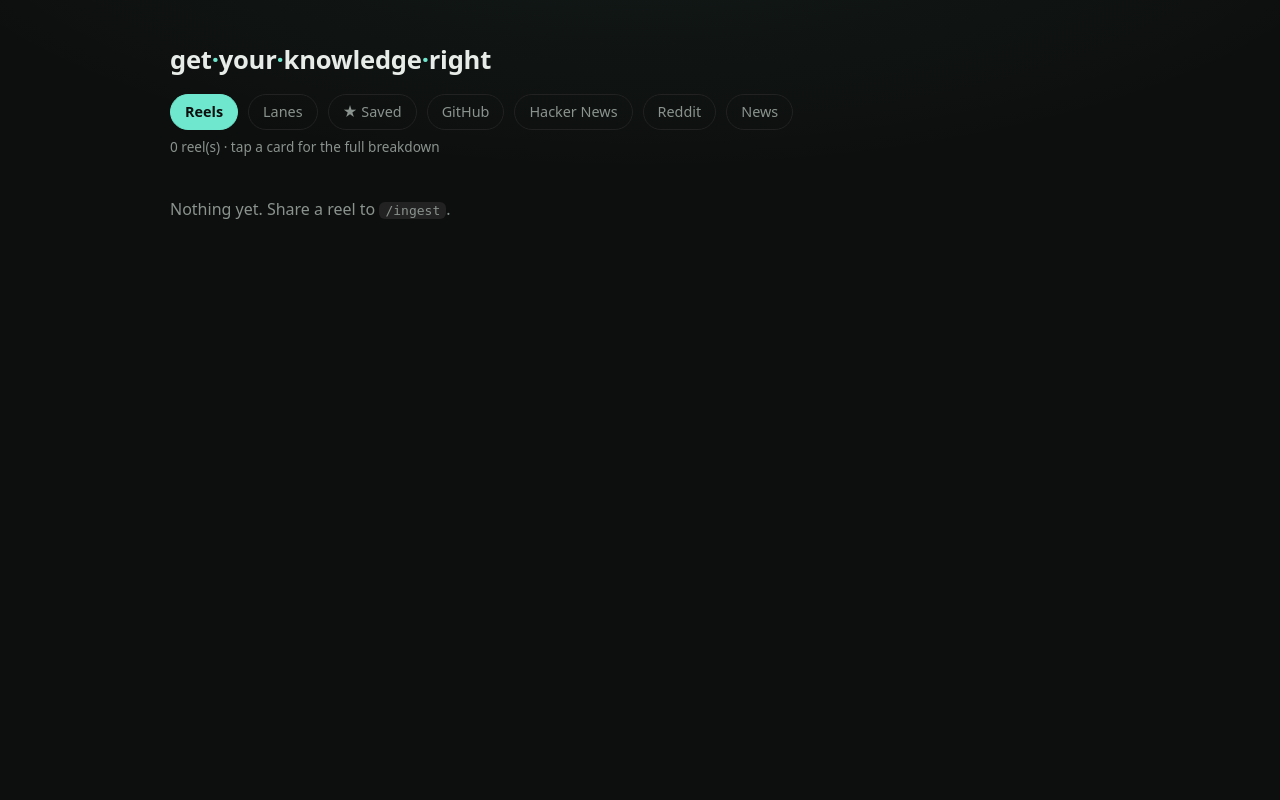
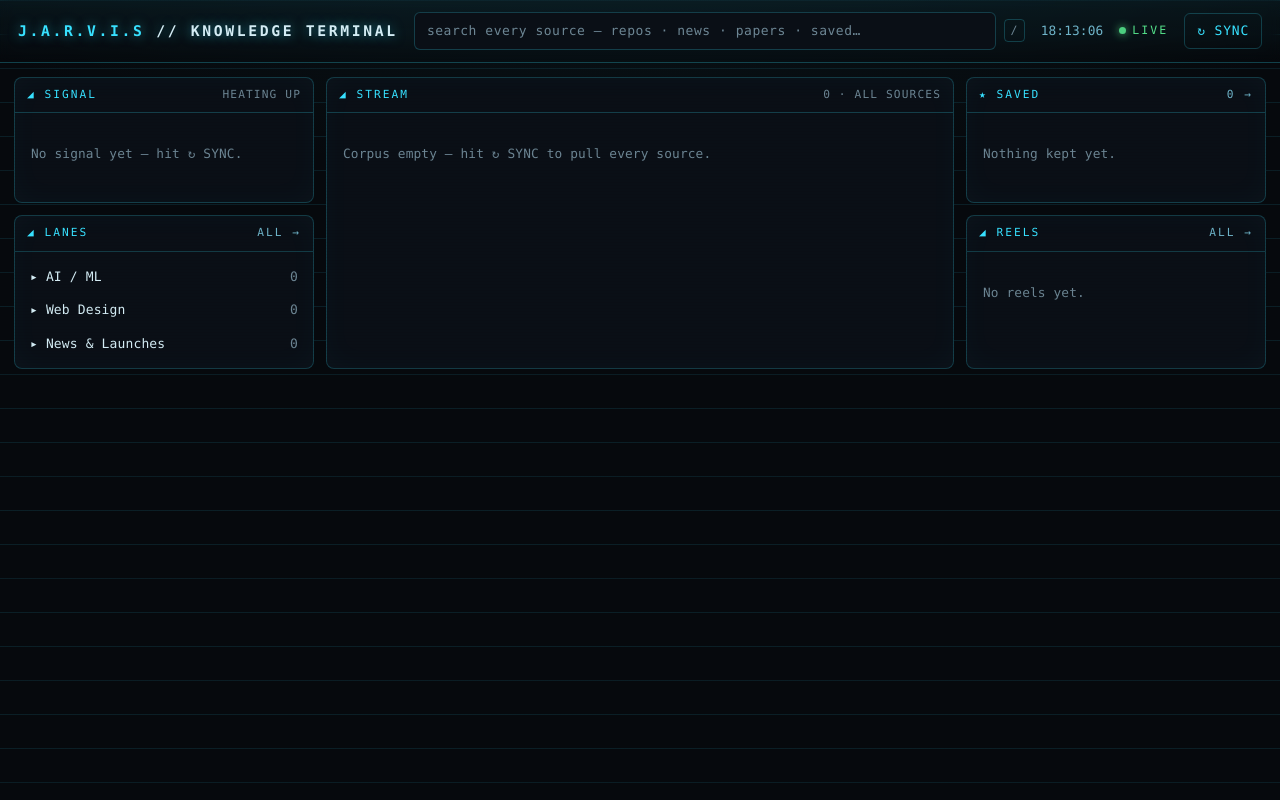
Before and after one commit to kartikdubeycoded/getyour-kb-right, a FastAPI app: page / in a window 1280 px wide. Run offline with FastAPI, Linux system fonts and the light colour scheme; data that the repository does not hold is empty; some libraries are stand-ins or nearby versions.

Commit message:
feat: JARVIS command-center home (terminal skin, step 1 of UI rebuild)
Pivot from the magazine direction. New home / is a dense command center: one screen
showing Signal (what's heating up, as glowing bars) · Lanes (with live counts) ·
Stream (newest across every source, timestamped) · Saved · Reels.

- static/terminal.css: isolated JARVIS design system — near-black + cyan glow,
  monospace, scanlines, faint grid, HUD top bar with clock + ⌘/ search + ↻ SYNC.
  Only terminal.html links it, so the existing tabbed pages are untouched.
- terminal.html: standalone command-center layout (CSS grid of panels).
- main.py: / -> command center; reels gallery moved to /reels.
- base.html: ◆ Terminal + Reels nav entries.
- tests updated for the / -> /reels move. 91 tests, ruff clean.

Step 2 will reskin the tab/detail pages to match. The old tabs still work meanwhile.

Co-Authored-By: Claude Opus 4.8 <noreply@anthropic.com>

```diff
--- a/app/main.py
+++ b/app/main.py
@@ -99,11 +99,38 @@ def thumb(reel_id: int) -> FileResponse:
 
 
 @app.get("/", response_class=HTMLResponse)
-def dashboard(request: Request) -> HTMLResponse:
-    """Render processed reels, newest first."""
+def home(request: Request) -> HTMLResponse:
+    """The command center: signal + lanes + a live stream across every source + saved + reels,
+    all on one screen (the JARVIS terminal)."""
+    profile = load_profile()
+    corpus = store.list_all_radar()
+    avoid = lanes.avoid_terms(profile)
+    lane_rows = [
+        {"idx": idx, "name": name,
+         "count": len(lanes.curate(corpus, topics, limit=500, avoid=avoid))}
+        for idx, (name, topics) in enumerate(lanes.lanes_from_profile(profile))
+    ]
+    signal = lanes.pulse(corpus, profile, top=8)
+    smax = max((s["mentions"] for s in signal), default=1) or 1
+    for s in signal:
+        s["pct"] = max(8, round(s["mentions"] / smax * 100))  # min 8% so the bar is always visible
     return templates.TemplateResponse(
-        request, "dashboard.html", {"reels": store.list_recent()}
+        request,
+        "terminal.html",
+        {
+            "signal": signal,
+            "lanes": lane_rows,
+            "stream": corpus[:40],
+            "saved": store.list_saved(),
+            "reels": store.list_recent(limit=8),
+        },
     )
+
+
+@app.get("/reels", response_class=HTMLResponse)
+def reels_dashboard(request: Request) -> HTMLResponse:
+    """The reels gallery, newest first."""
+    return templates.TemplateResponse(request, "dashboard.html", {"reels": store.list_recent()})
 
 
 @app.get("/github", response_class=HTMLResponse)
--- a/app/templates/base.html
+++ b/app/templates/base.html
@@ -10,7 +10,8 @@
   <header>
     <h1>get<span>&middot;</span>your<span>&middot;</span>knowledge<span>&middot;</span>right</h1>
     <nav class="tabs">
-      <a class="tab{% if active_tab == 'reels' %} active{% endif %}" href="/">Reels</a>
+      <a class="tab{% if active_tab == 'home' %} active{% endif %}" href="/">◆ Terminal</a>
+      <a class="tab{% if active_tab == 'reels' %} active{% endif %}" href="/reels">Reels</a>
       <a class="tab{% if active_tab == 'lanes' %} active{% endif %}" href="/lanes">Lanes</a>
       <a class="tab{% if active_tab == 'saved' %} active{% endif %}" href="/saved">&#9733; Saved</a>
       <a class="tab{% if active_tab == 'github' %} active{% endif %}" href="/github">GitHub</a>
--- /dev/null
+++ b/app/templates/terminal.html
@@ -0,0 +1,105 @@
+<!DOCTYPE html>
+<html lang="en">
+<head>
+  <meta charset="utf-8" />
+  <meta name="viewport" content="width=device-width, initial-scale=1" />
+  <title>J.A.R.V.I.S · knowledge terminal</title>
+  <link rel="stylesheet" href="/static/terminal.css" />
+</head>
+<body>
+  <header class="hud">
+    <span class="brand">J.A.R.V.I.S<b> // KNOWLEDGE TERMINAL</b></span>
+    <form class="search" method="get" action="/search">
+      <input id="q" type="search" name="q" placeholder="search every source — repos · news · papers · saved…" autocomplete="off" />
+      <span class="kbd">/</span>
+    </form>
+    <span class="clock" id="clock">--:--:--</span>
+    <span class="live">LIVE</span>
+    <form class="inline" method="post" action="/refresh-all">
+      <button class="refresh" type="submit">↻ SYNC</button>
+    </form>
+  </header>
+
+  <main class="terminal">
+    <!-- SIGNAL -->
+    <section class="panel signal">
+      <div class="panel-h"><span>◢ Signal</span><span class="n">heating up</span></div>
+      <div class="panel-body">
+        {% if not signal %}<p class="empty">No signal yet — hit ↻ SYNC.</p>{% endif %}
+        {% for s in signal %}
+        <a class="sig-row" href="/search?q={{ s.topic | urlencode }}">
+          <span class="lab">{{ s.topic }}</span>
+          <span class="sig-bar"><span style="width: {{ s.pct }}%"></span></span>
+          <span class="v">{{ s.mentions }}</span>
+        </a>
+        {% endfor %}
+      </div>
+    </section>
+
+    <!-- STREAM -->
+    <section class="panel stream">
+      <div class="panel-h"><span>◢ Stream</span><span class="n">{{ stream|length }} · all sources</span></div>
+      <div class="panel-body">
+        {% if not stream %}<p class="empty">Corpus empty — hit ↻ SYNC to pull every source.</p>{% endif %}
+        {% for item in stream %}
+        <a class="row" {% if item.source == 'github' %}href="/github/{{ item.id }}"{% else %}href="{{ item.url }}" target="_blank" rel="noopener"{% endif %}>
+          <span class="time">{{ item.created_at.strftime('%H:%M') }}</span>
+          <span class="src {{ item.source }}">{{ item.source }}</span>
+          <span class="t">{{ item.title }}</span>
+        </a>
+        {% endfor %}
+      </div>
+    </section>
+
+    <!-- LANES -->
+    <section class="panel lanes">
+      <div class="panel-h"><span>◢ Lanes</span><a href="/lanes">all →</a></div>
+      <div class="panel-body">
+        {% for lane in lanes %}
+        <a class="lane-row" href="/lane/{{ lane.idx }}">
+          <span>▸ {{ lane.name }}</span>
+          <span class="c {% if not lane.count %}zero{% endif %}">{{ lane.count }}</span>
+        </a>
+        {% endfor %}
+      </div>
+    </section>
+
+    <!-- SAVED -->
+    <section class="panel saved">
+      <div class="panel-h"><span>★ Saved</span><a href="/saved">{{ saved|length }} →</a></div>
+      <div class="panel-body">
+        {% if not saved %}<p class="empty">Nothing kept yet.</p>{% endif %}
+        <div class="chips">
+          {% for item in saved %}
+          <a class="chip" href="{{ item.url }}" target="_blank" rel="noopener">{{ item.title }}</a>
+          {% endfor %}
+        </div>
+      </div>
+    </section>
+
+    <!-- REELS -->
+    <section class="panel reels">
+      <div class="panel-h"><span>◢ Reels</span><a href="/reels">all →</a></div>
+      <div class="panel-body">
+        {% if not reels %}<p class="empty">No reels yet.</p>{% endif %}
+        {% for reel in reels %}
+        <a class="row" href="/reel/{{ reel.id }}">
+          <span class="src">reel</span>
+          <span class="t">{{ reel.summary or reel.tag or reel.url }}</span>
+        </a>
+        {% endfor %}
+      </div>
+    </section>
+  </main>
+
+  <script>
+    const clk = document.getElementById('clock');
+    setInterval(() => { clk.textContent = new Date().toLocaleTimeString('en-GB'); }, 1000);
+    clk.textContent = new Date().toLocaleTimeString('en-GB');
+    // press "/" anywhere to jump to search
+    document.addEventListener('keydown', (e) => {
+      if (e.key === '/' && document.activeElement.id !== 'q') { e.preventDefault(); document.getElementById('q').focus(); }
+    });
+  </script>
+</body>
+</html>
--- /dev/null
+++ b/static/terminal.css
@@ -0,0 +1,157 @@
+/* J.A.R.V.I.S knowledge terminal — the command-center skin. Isolated: only terminal.html links
+   this, so it can't disturb the existing tabbed pages (they keep style.css until step 2). */
+:root {
+  --bg: #06090d;
+  --panel: #0a0f16;
+  --panel-2: #0c121b;
+  --line: rgba(56, 225, 255, 0.22);
+  --line-soft: rgba(56, 225, 255, 0.10);
+  --cyan: #38e1ff;
+  --cyan-dim: #6fb4c9;
+  --txt: #d4ecf4;
+  --dim: #6d8694;
+  --amber: #ffb454;
+  --green: #54e08a;
+  --red: #ff5c6c;
+}
+* { box-sizing: border-box; }
+html, body { height: 100%; }
+body {
+  margin: 0;
+  background:
+    radial-gradient(1200px 500px at 50% -160px, rgba(56, 225, 255, 0.07), transparent 70%),
+    linear-gradient(var(--line-soft) 1px, transparent 1px) 0 0 / 100% 34px,
+    var(--bg);
+  color: var(--txt);
+  font-family: "JetBrains Mono", ui-monospace, "SF Mono", "Cascadia Code", Consolas, monospace;
+  font-size: 13px;
+  line-height: 1.5;
+  -webkit-font-smoothing: antialiased;
+  letter-spacing: 0.01em;
+}
+a { color: inherit; text-decoration: none; }
+
+/* faint scanlines overlay for the HUD feel */
+body::after {
+  content: ""; position: fixed; inset: 0; pointer-events: none; z-index: 9;
+  background: repeating-linear-gradient(transparent 0 2px, rgba(0, 0, 0, 0.13) 2px 3px);
+  mix-blend-mode: overlay; opacity: 0.5;
+}
+
+/* top HUD bar */
+.hud {
+  display: flex; align-items: center; gap: 16px;
+  padding: 12px 18px; border-bottom: 1px solid var(--line);
+  background: linear-gradient(180deg, rgba(56, 225, 255, 0.05), transparent);
+  position: sticky; top: 0; z-index: 10; backdrop-filter: blur(6px);
+}
+.hud .brand {
+  font-weight: 700; letter-spacing: 0.18em; color: var(--cyan);
+  text-shadow: 0 0 12px rgba(56, 225, 255, 0.55); white-space: nowrap; font-size: 0.92rem;
+}
+.hud .brand b { color: var(--txt); }
+.hud .search { flex: 1; display: flex; align-items: center; gap: 8px; }
+.hud .search input {
+  flex: 1; background: var(--panel); border: 1px solid var(--line); border-radius: 6px;
+  color: var(--txt); padding: 8px 12px; font: inherit; letter-spacing: 0.04em;
+}
+.hud .search input::placeholder { color: var(--dim); }
+.hud .search input:focus {
+  outline: none; border-color: var(--cyan); box-shadow: 0 0 0 1px var(--cyan), 0 0 16px rgba(56, 225, 255, 0.25);
+}
+.hud .kbd { color: var(--dim); border: 1px solid var(--line); border-radius: 4px; padding: 2px 6px; font-size: 0.72rem; }
+.hud .live { color: var(--green); letter-spacing: 0.18em; font-size: 0.72rem; display: flex; align-items: center; gap: 6px; }
+.hud .live::before {
+  content: ""; width: 7px; height: 7px; border-radius: 50%; background: var(--green);
+  box-shadow: 0 0 8px var(--green); animation: pulse 1.6s ease-in-out infinite;
+}
+.hud .clock { color: var(--cyan-dim); font-variant-numeric: tabular-nums; font-size: 0.8rem; }
+.hud form.inline { display: inline; margin: 0; }
+.hud .refresh {
+  background: none; border: 1px solid var(--line); color: var(--cyan); font: inherit;
+  border-radius: 6px; padding: 7px 12px; cursor: pointer; letter-spacing: 0.06em;
+}
+.hud .refresh:hover { border-color: var(--cyan); box-shadow: 0 0 14px rgba(56, 225, 255, 0.3); }
+@keyframes pulse { 0%, 100% { opacity: 1; } 50% { opacity: 0.35; } }
+
+/* command-center grid */
+.terminal {
+  display: grid; gap: 12px; padding: 14px;
+  grid-template-columns: 300px minmax(0, 1.5fr) 300px;
+  grid-template-areas:
+    "signal stream saved"
+    "lanes  stream reels";
+  max-width: 1500px; margin: 0 auto;
+}
+.signal { grid-area: signal; }
+.lanes  { grid-area: lanes; }
+.stream { grid-area: stream; }
+.saved  { grid-area: saved; }
+.reels  { grid-area: reels; }
+
+.panel {
+  background: var(--panel); border: 1px solid var(--line); border-radius: 8px;
+  display: flex; flex-direction: column; min-height: 0;
+  box-shadow: inset 0 0 30px rgba(56, 225, 255, 0.03);
+}
+.panel-h {
+  display: flex; align-items: center; justify-content: space-between;
+  padding: 9px 12px; border-bottom: 1px solid var(--line);
+  color: var(--cyan); letter-spacing: 0.18em; font-size: 0.7rem; text-transform: uppercase;
+}
+.panel-h .n { color: var(--dim); letter-spacing: 0.1em; }
+.panel-h a { color: var(--cyan-dim); }
+.panel-h a:hover { color: var(--cyan); }
+.panel-body { padding: 8px 6px; overflow: auto; }
+.stream .panel-body { max-height: 72vh; }
+.signal .panel-body, .lanes .panel-body, .saved .panel-body, .reels .panel-body { max-height: 34vh; }
+
+/* a generic row inside a panel */
+.row {
+  display: flex; align-items: center; gap: 10px; padding: 6px 8px;
+  border-radius: 5px; border: 1px solid transparent;
+}
+.row:hover { background: var(--panel-2); border-color: var(--line-soft); }
+.row .t { flex: 1; min-width: 0; overflow: hidden; text-overflow: ellipsis; white-space: nowrap; }
+.row .t:hover { white-space: normal; }
+
+/* source chip */
+.src {
+  font-size: 0.64rem; text-transform: uppercase; letter-spacing: 0.1em; color: var(--bg);
+  background: var(--cyan-dim); border-radius: 3px; padding: 1px 6px; min-width: 38px; text-align: center;
+}
+.src.github { background: #8b98a5; } .src.hn { background: #ff7a45; }
+.src.news { background: #4aa3ff; } .src.gnews { background: #54e08a; }
+.src.arxiv { background: #ff6b73; } .src.reddit { background: #ff8a4c; }
+.time { color: var(--dim); font-size: 0.72rem; font-variant-numeric: tabular-nums; }
+
+/* signal bars */
+.sig-row { display: grid; grid-template-columns: 92px 1fr 28px; align-items: center; gap: 8px; padding: 5px 8px; }
+.sig-row .lab { color: var(--txt); overflow: hidden; text-overflow: ellipsis; white-space: nowrap; }
+.sig-bar { height: 8px; background: var(--panel-2); border-radius: 999px; overflow: hidden; }
+.sig-bar > span {
+  display: block; height: 100%; border-radius: 999px;
+  background: linear-gradient(90deg, var(--cyan-dim), var(--cyan));
+  box-shadow: 0 0 10px rgba(56, 225, 255, 0.5);
+}
+.sig-row .v { color: var(--cyan); text-align: right; font-size: 0.74rem; }
+
+/* lane row */
+.lane-row { display: flex; align-items: center; justify-content: space-between; padding: 7px 9px; border-radius: 5px; }
+.lane-row:hover { background: var(--panel-2); }
+.lane-row .c { color: var(--cyan); font-variant-numeric: tabular-nums; }
+.lane-row .c.zero { color: var(--dim); }
+
+/* saved / reels chips */
+.chips { display: flex; flex-wrap: wrap; gap: 6px; padding: 4px 6px; }
+.chip {
+  border: 1px solid var(--line); border-radius: 999px; padding: 3px 10px; color: var(--cyan-dim);
+  font-size: 0.74rem; max-width: 100%; overflow: hidden; text-overflow: ellipsis; white-space: nowrap;
+}
+.chip:hover { border-color: var(--cyan); color: var(--cyan); }
+.empty { color: var(--dim); padding: 10px; font-size: 0.8rem; }
+
+@media (max-width: 1000px) {
+  .terminal { grid-template-columns: 1fr; grid-template-areas: "signal" "lanes" "stream" "saved" "reels"; }
+  .stream .panel-body { max-height: none; }
+}
```
Also changed, not shown: tests/test_ingest.py (+3 -3 lines), tests/test_navigation.py (+1 -1 lines).
